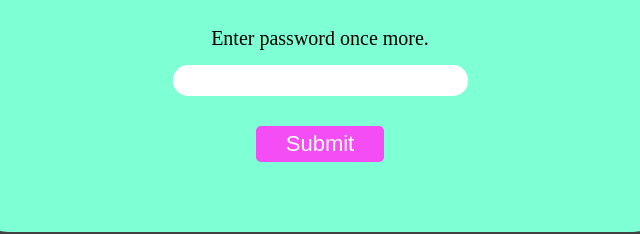
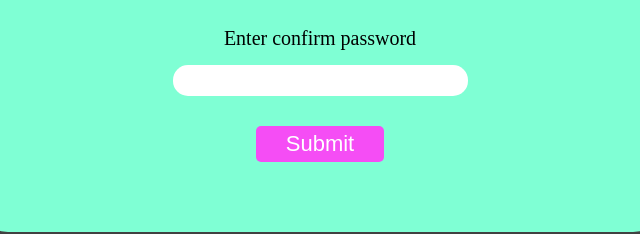
Before and after one commit to deevsh9672/pass-valitor, a plain HTML site: page index.html in a window 1280 px wide. Shown: the part 363-597 px from the top of the page, 320-960 px from the left. Drawn offline with Linux system fonts and the light colour scheme.

Commit message:
Update index.html

```diff
--- a/index.html
+++ b/index.html
@@ -14,7 +14,7 @@
         <input type="password" id="password" />
       </div>
       <div>
-        <label for="confirmpassword">Enter password once more.</label>
+        <label for="confirmpassword">Enter confirm password </label>
         <input type="password" id="confirmpassword" />
       </div>
       <button id="submit">Submit</button>
```
